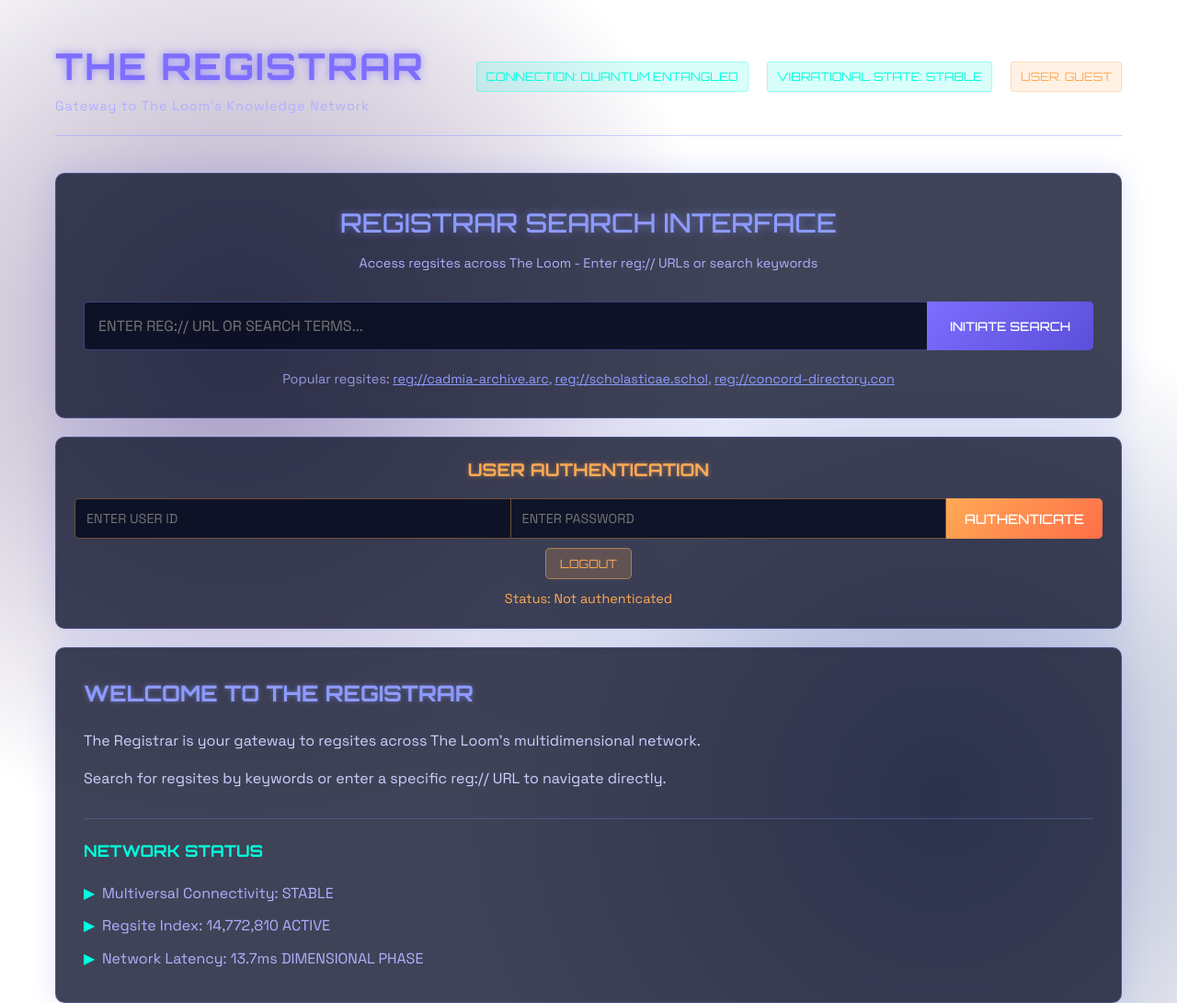
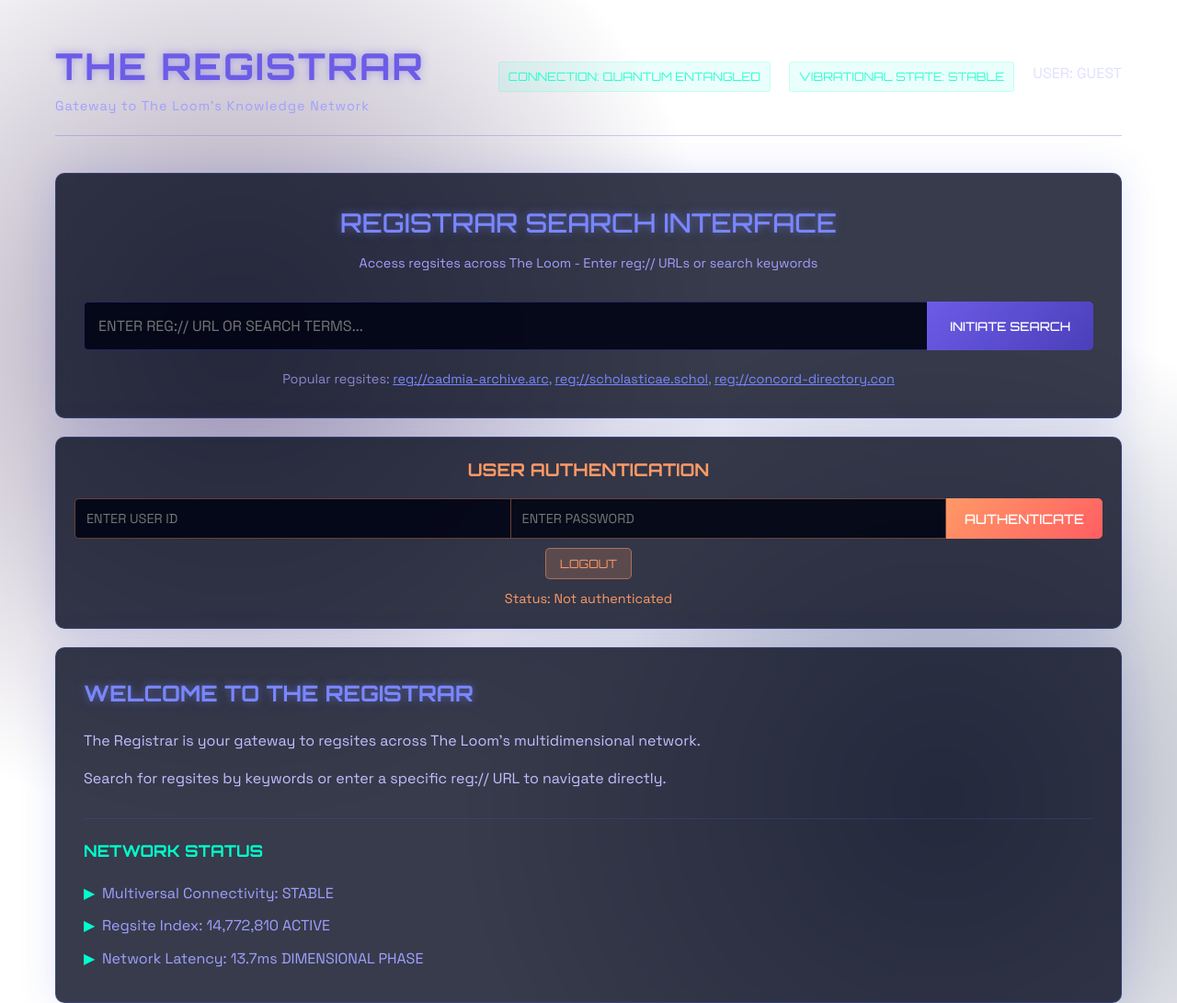
Before and after one commit to Azphelion/registrar-site, a plain HTML site: page index.html in a window 1280 px wide. Shown: the top 1091 px of the page at 92% size. Drawn offline with Linux system fonts and the light colour scheme; a script that the page names is missing.

Commit message:
Update style.css

```diff
--- a/style.css
+++ b/style.css
@@ -6,13 +6,13 @@
 
 body {
     font-family: 'Space Grotesk', sans-serif;
-    background: linear-gradient(135deg, #0a0a1a 0%, #151530 100%);
-    color: #f0f0ff;
+    background: linear-gradient(135deg, #050510 0%, #0f0f2d 100%);
+    color: #e0e0ff;
     line-height: 1.6;
     overflow-x: hidden;
     background-image:
-        radial-gradient(circle at 20% 30%, rgba(50, 15, 90, 0.4) 0%, transparent 40%),
-        radial-gradient(circle at 80% 70%, rgba(30, 50, 120, 0.4) 0%, transparent 40%);
+        radial-gradient(circle at 20% 30%, rgba(30, 5, 60, 0.4) 0%, transparent 40%),
+        radial-gradient(circle at 80% 70%, rgba(15, 25, 70, 0.4) 0%, transparent 40%);
     min-height: 100vh;
 }
 
@@ -29,7 +29,7 @@ header {
     justify-content: space-between;
     align-items: center;
     padding: 20px 0;
-    border-bottom: 1px solid rgba(120, 140, 255, 0.4);
+    border-bottom: 1px solid rgba(80, 100, 220, 0.3);
     margin-bottom: 40px;
 }
 
@@ -37,14 +37,14 @@ header {
     font-family: 'Orbitron', sans-serif;
     font-weight: 700;
     font-size: 2.5rem;
-    color: #7d6eff;
-    text-shadow: 0 0 15px rgba(125, 110, 255, 0.7);
+    color: #6c5ce7;
+    text-shadow: 0 0 15px rgba(108, 92, 231, 0.7);
     letter-spacing: 2px;
 }
 
 .logo p {
     font-size: 0.9rem;
-    color: #b0b0ff;
+    color: #a0a0ff;
     letter-spacing: 1px;
 }
 
@@ -56,31 +56,21 @@ header {
 .status {
     font-family: 'Orbitron', sans-serif;
     font-size: 0.8rem;
-    color: #00ffdd;
-    background: rgba(0, 255, 221, 0.15);
+    color: #00ffcc;
+    background: rgba(0, 255, 204, 0.1);
     padding: 5px 10px;
     border-radius: 3px;
-    border: 1px solid rgba(0, 255, 221, 0.3);
-}
-
-#userStatus {
-    font-family: 'Orbitron', sans-serif;
-    font-size: 0.8rem;
-    color: #ffaa55;
-    background: rgba(255, 170, 85, 0.15);
-    padding: 5px 10px;
-    border-radius: 3px;
-    border: 1px solid rgba(255, 170, 85, 0.3);
+    border: 1px solid rgba(0, 255, 204, 0.2);
 }
 
 .search-container {
-    background: rgba(15, 20, 45, 0.8);
-    border: 1px solid rgba(120, 140, 255, 0.3);
+    background: rgba(5, 10, 30, 0.8);
+    border: 1px solid rgba(80, 100, 220, 0.3);
     border-radius: 10px;
     padding: 30px;
     margin-bottom: 20px;
-    box-shadow: 0 0 30px rgba(100, 120, 255, 0.2);
-    backdrop-filter: blur(5px);
+    box-shadow: 0 0 40px rgba(60, 80, 220, 0.15);
+    backdrop-filter: blur(8px);
 }
 
 .search-header {
@@ -92,13 +82,13 @@ header {
     font-family: 'Orbitron', sans-serif;
     font-weight: 500;
     font-size: 1.8rem;
-    color: #8d9aff;
+    color: #7986ff;
     margin-bottom: 10px;
-    text-shadow: 0 0 10px rgba(141, 154, 255, 0.5);
+    text-shadow: 0 0 10px rgba(121, 134, 255, 0.5);
 }
 
 .search-header p {
-    color: #b0b0ff;
+    color: #a0a0ff;
     font-size: 0.9rem;
 }
 
@@ -110,24 +100,24 @@ header {
 #searchInput {
     flex: 1;
     padding: 15px;
-    background: rgba(10, 15, 35, 0.9);
-    border: 1px solid rgba(120, 140, 255, 0.4);
+    background: rgba(2, 5, 20, 0.9);
+    border: 1px solid rgba(80, 100, 220, 0.4);
     border-right: none;
     border-radius: 5px 0 0 5px;
-    color: #f0f0ff;
+    color: #e0e0ff;
     font-family: 'Space Grotesk', sans-serif;
     font-size: 1rem;
     outline: none;
 }
 
 #searchInput:focus {
-    border-color: rgba(150, 170, 255, 0.7);
-    box-shadow: 0 0 15px rgba(120, 140, 255, 0.3);
+    border-color: rgba(100, 120, 255, 0.8);
+    box-shadow: 0 0 20px rgba(80, 100, 220, 0.3);
 }
 
 #searchBtn {
     padding: 15px 25px;
-    background: linear-gradient(135deg, #7d6eff 0%, #5a4fd9 100%);
+    background: linear-gradient(135deg, #6c5ce7 0%, #4a3fb9 100%);
     border: none;
     border-radius: 0 5px 5px 0;
     color: white;
@@ -138,8 +128,8 @@ header {
 }
 
 #searchBtn:hover {
-    background: linear-gradient(135deg, #8d9aff 0%, #6c5ce7 100%);
-    box-shadow: 0 0 15px rgba(125, 110, 255, 0.5);
+    background: linear-gradient(135deg, #7986ff 0%, #5c6ce7 100%);
+    box-shadow: 0 0 20px rgba(108, 92, 231, 0.6);
 }
 
 .search-suggestions {
@@ -147,37 +137,36 @@ header {
 }
 
 .search-suggestions p {
-    color: #9999dd;
+    color: #8888cc;
     font-size: 0.9rem;
 }
 
 .suggestion {
-    color: #8d9aff;
+    color: #7986ff;
     cursor: pointer;
     text-decoration: underline;
 }
 
 .suggestion:hover {
-    color: #00ffdd;
+    color: #00ffcc;
 }
 
 .auth-container {
-    background: rgba(15, 20, 45, 0.8);
-    border: 1px solid rgba(120, 140, 255, 0.3);
+    background: rgba(5, 10, 30, 0.8);
+    border: 1px solid rgba(80, 100, 220, 0.3);
     border-radius: 10px;
     padding: 20px;
     margin-bottom: 20px;
-    box-shadow: 0 0 30px rgba(100, 120, 255, 0.2);
-    backdrop-filter: blur(5px);
+    box-shadow: 0 0 40px rgba(60, 80, 220, 0.15);
+    backdrop-filter: blur(8px);
 }
 
 .auth-container h3 {
     font-family: 'Orbitron', sans-serif;
-    color: #ffaa55;
+    color: #ff9966;
     margin-bottom: 15px;
     font-size: 1.2rem;
     text-align: center;
-    text-shadow: 0 0 5px rgba(255, 170, 85, 0.5);
 }
 
 .auth-box {
@@ -188,10 +177,10 @@ header {
 #userIdInput, #passwordInput {
     flex: 1;
     padding: 12px;
-    background: rgba(10, 15, 35, 0.9);
-    border: 1px solid rgba(255, 170, 85, 0.4);
+    background: rgba(2, 5, 20, 0.9);
+    border: 1px solid rgba(255, 153, 102, 0.4);
     border-right: none;
-    color: #f0f0ff;
+    color: #e0e0ff;
     font-family: 'Space Grotesk', sans-serif;
     font-size: 0.9rem;
     outline: none;
@@ -202,12 +191,12 @@ header {
 }
 
 #passwordInput {
-    border-right: 1px solid rgba(255, 170, 85, 0.4);
+    border-right: 1px solid rgba(255, 153, 102, 0.4);
 }
 
 #authBtn {
     padding: 12px 20px;
-    background: linear-gradient(135deg, #ffaa55 0%, #ff6e48 100%);
+    background: linear-gradient(135deg, #ff9966 0%, #ff5e62 100%);
     border: none;
     border-radius: 0 5px 5px 0;
     color: white;
@@ -219,16 +208,16 @@ header {
 }
 
 #authBtn:hover {
-    background: linear-gradient(135deg, #ffbb66 0%, #ff7e58 100%);
-    box-shadow: 0 0 15px rgba(255, 170, 85, 0.5);
+    background: linear-gradient(135deg, #ffaa77 0%, #ff6e70 100%);
+    box-shadow: 0 0 20px rgba(255, 153, 102, 0.5);
 }
 
 #logoutBtn {
     padding: 8px 15px;
-    background: rgba(255, 170, 85, 0.2);
-    border: 1px solid rgba(255, 170, 85, 0.5);
+    background: rgba(255, 153, 102, 0.2);
+    border: 1px solid rgba(255, 153, 102, 0.5);
     border-radius: 5px;
-    color: #ffaa55;
+    color: #ff9966;
     font-family: 'Orbitron', sans-serif;
     font-size: 0.8rem;
     cursor: pointer;
@@ -237,48 +226,48 @@ header {
 }
 
 #logoutBtn:hover {
-    background: rgba(255, 170, 85, 0.3);
+    background: rgba(255, 153, 102, 0.3);
 }
 
 #authStatus {
     text-align: center;
-    color: #ffaa55;
+    color: #ff9966;
     font-size: 0.9rem;
     margin-top: 10px;
 }
 
 .welcome-message {
-    background: rgba(15, 20, 45, 0.8);
-    border: 1px solid rgba(120, 140, 255, 0.3);
+    background: rgba(5, 10, 30, 0.8);
+    border: 1px solid rgba(80, 100, 220, 0.3);
     border-radius: 10px;
     padding: 30px;
     margin-bottom: 40px;
-    box-shadow: 0 0 30px rgba(100, 120, 255, 0.2);
-    backdrop-filter: blur(5px);
+    box-shadow: 0 0 40px rgba(60, 80, 220, 0.15);
+    backdrop-filter: blur(8px);
 }
 
 .welcome-message h3 {
     font-family: 'Orbitron', sans-serif;
-    color: #8d9aff;
+    color: #7986ff;
     margin-bottom: 20px;
     font-size: 1.5rem;
-    text-shadow: 0 0 5px rgba(141, 154, 255, 0.5);
+    text-shadow: 0 0 10px rgba(121, 134, 255, 0.5);
 }
 
 .welcome-message p {
     margin-bottom: 15px;
-    color: #d0d0ff;
+    color: #c0c0ff;
 }
 
 .system-status {
     margin-top: 30px;
     padding-top: 20px;
-    border-top: 1px solid rgba(120, 140, 255, 0.3);
+    border-top: 1px solid rgba(80, 100, 220, 0.2);
 }
 
 .system-status h4 {
     font-family: 'Orbitron', sans-serif;
-    color: #00ffdd;
+    color: #00ffcc;
     margin-bottom: 15px;
     font-size: 1.1rem;
 }
@@ -289,7 +278,7 @@ header {
 
 .system-status li {
     padding: 5px 0;
-    color: #b0b0ff;
+    color: #a0a0ff;
     position: relative;
     padding-left: 20px;
 }
@@ -298,17 +287,17 @@ header {
     content: "▶";
     position: absolute;
     left: 0;
-    color: #00ffdd;
+    color: #00ffcc;
 }
 
 .results-container {
-    background: rgba(15, 20, 45, 0.8);
-    border: 1px solid rgba(120, 140, 255, 0.3);
+    background: rgba(5, 10, 30, 0.8);
+    border: 1px solid rgba(80, 100, 220, 0.3);
     border-radius: 10px;
     padding: 30px;
     margin-bottom: 40px;
-    box-shadow: 0 0 30px rgba(100, 120, 255, 0.2);
-    backdrop-filter: blur(5px);
+    box-shadow: 0 0 40px rgba(60, 80, 220, 0.15);
+    backdrop-filter: blur(8px);
 }
 
 .results-header {
@@ -317,26 +306,26 @@ header {
     align-items: center;
     margin-bottom: 20px;
     padding-bottom: 10px;
-    border-bottom: 1px solid rgba(120, 140, 255, 0.3);
+    border-bottom: 1px solid rgba(80, 100, 220, 0.2);
 }
 
 .results-header h3 {
     font-family: 'Orbitron', sans-serif;
-    color: #8d9aff;
+    color: #7986ff;
     font-size: 1.5rem;
-    text-shadow: 0 0 5px rgba(141, 154, 255, 0.5);
+    text-shadow: 0 0 10px rgba(121, 134, 255, 0.5);
 }
 
 #resultsCount {
-    color: #b0b0ff;
+    color: #a0a0ff;
     font-size: 0.9rem;
 }
 
 .result-item {
     padding: 20px;
     margin-bottom: 15px;
-    background: rgba(10, 15, 35, 0.7);
-    border: 1px solid rgba(120, 140, 255, 0.3);
+    background: rgba(2, 5, 20, 0.7);
+    border: 1px solid rgba(80, 100, 220, 0.3);
     border-radius: 5px;
     cursor: pointer;
     transition: all 0.3s ease;
@@ -344,27 +333,27 @@ header {
 }
 
 .result-item:hover {
-    border-color: rgba(150, 170, 255, 0.5);
-    background: rgba(20, 25, 55, 0.8);
+    border-color: rgba(100, 120, 255, 0.6);
+    background: rgba(10, 15, 40, 0.8);
     transform: translateY(-2px);
-    box-shadow: 0 5px 15px rgba(100, 120, 255, 0.3);
+    box-shadow: 0 5px 20px rgba(80, 100, 220, 0.25);
 }
 
 .result-item h4 {
     font-family: 'Orbitron', sans-serif;
-    color: #00ffdd;
+    color: #00ffcc;
     margin-bottom: 10px;
     font-size: 1.2rem;
 }
 
 .result-item p {
-    color: #d0d0ff;
+    color: #c0c0ff;
     font-size: 0.95rem;
     margin-bottom: 10px;
 }
 
 .result-item .url {
-    color: #8d9aff;
+    color: #7986ff;
     font-size: 0.9rem;
     margin-bottom: 10px;
 }
@@ -377,20 +366,20 @@ header {
 }
 
 .keyword {
-    background: rgba(125, 110, 255, 0.25);
-    color: #b0b0ff;
+    background: rgba(108, 92, 231, 0.2);
+    color: #a0a0ff;
     padding: 3px 8px;
     border-radius: 3px;
     font-size: 0.8rem;
-    border: 1px solid rgba(125, 110, 255, 0.4);
+    border: 1px solid rgba(108, 92, 231, 0.3);
 }
 
 .private {
-    border-color: rgba(255, 170, 85, 0.5);
+    border-color: rgba(255, 153, 102, 0.5);
 }
 
 .private h4 {
-    color: #ffaa55;
+    color: #ff9966;
 }
 
 .private::before {
@@ -398,8 +387,8 @@ header {
     position: absolute;
     top: -10px;
     right: 10px;
-    background: rgba(255, 170, 85, 0.9);
-    color: #0a0a1a;
+    background: rgba(255, 153, 102, 0.9);
+    color: #0b0b1e;
     padding: 3px 10px;
     border-radius: 3px;
     font-size: 0.7rem;
@@ -410,9 +399,9 @@ header {
 footer {
     text-align: center;
     padding: 20px 0;
-    border-top: 1px solid rgba(120, 140, 255, 0.4);
+    border-top: 1px solid rgba(80, 100, 220, 0.3);
     margin-top: 40px;
-    color: #9999dd;
+    color: #8888cc;
     font-size: 0.9rem;
 }
 
@@ -422,14 +411,25 @@ footer {
 
 /* Glitch effect for header */
 @keyframes glitch {
-    0% { text-shadow: 0 0 10px rgba(125, 110, 255, 0.7); }
+    0% { text-shadow: 0 0 10px rgba(108, 92, 231, 0.5); }
     5% { text-shadow: -2px -2px 0 #ff6b6b, 2px 2px 0 #00ffcc; }
-    10% { text-shadow: 0 0 10px rgba(125, 110, 255, 0.7); }
-    100% { text-shadow: 0 0 10px rgba(125, 110, 255, 0.7); }
+    10% { text-shadow: 0 0 10px rgba(108, 92, 231, 0.5); }
+    100% { text-shadow: 0 0 10px rgba(108, 92, 231, 0.5); }
 }
 
 .logo h1 {
     animation: glitch 10s infinite;
+}
+
+/* Pulsing effect for status */
+@keyframes pulse {
+    0% { opacity: 0.7; }
+    50% { opacity: 1; }
+    100% { opacity: 0.7; }
+}
+
+.status {
+    animation: pulse 3s infinite;
 }
 
 /* Responsive design */
@@ -450,7 +450,7 @@ footer {
     }
 
     #searchInput {
-        border-right: 1px solid rgba(120, 140, 255, 0.4);
+        border-right: 1px solid rgba(80, 100, 220, 0.3);
         border-radius: 5px 5px 0 0;
     }
 
@@ -463,7 +463,7 @@ footer {
     }
 
     #userIdInput, #passwordInput {
-        border-right: 1px solid rgba(255, 170, 85, 0.4);
+        border-right: 1px solid rgba(255, 153, 102, 0.3);
         border-radius: 5px 5px 0 0;
     }
 
```
